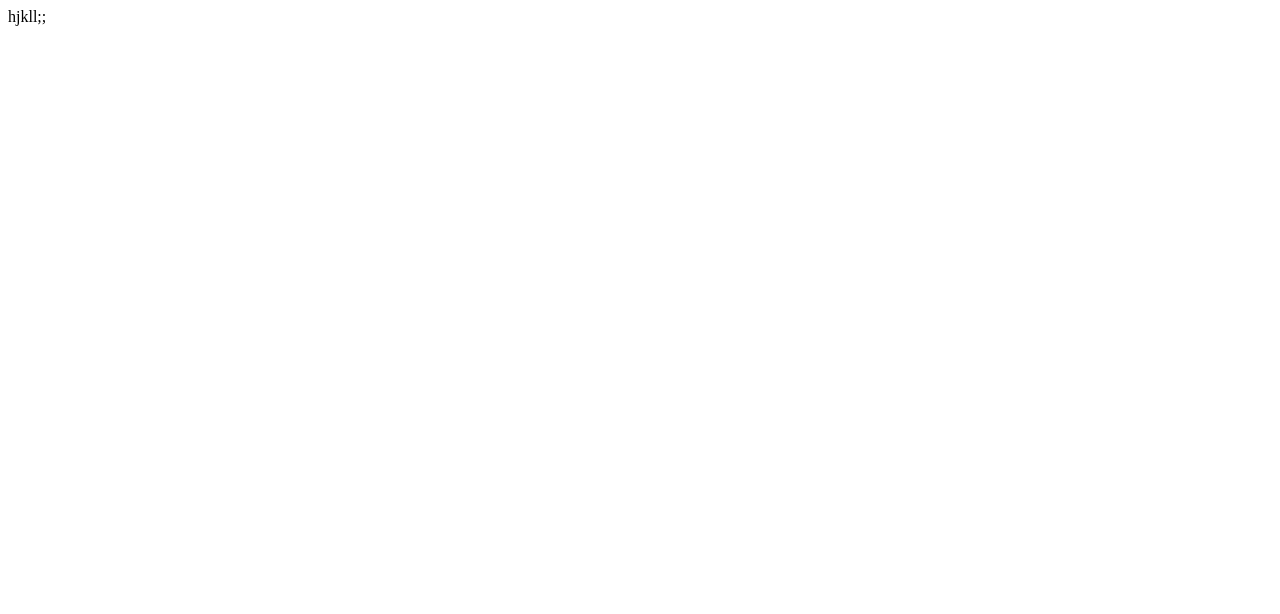
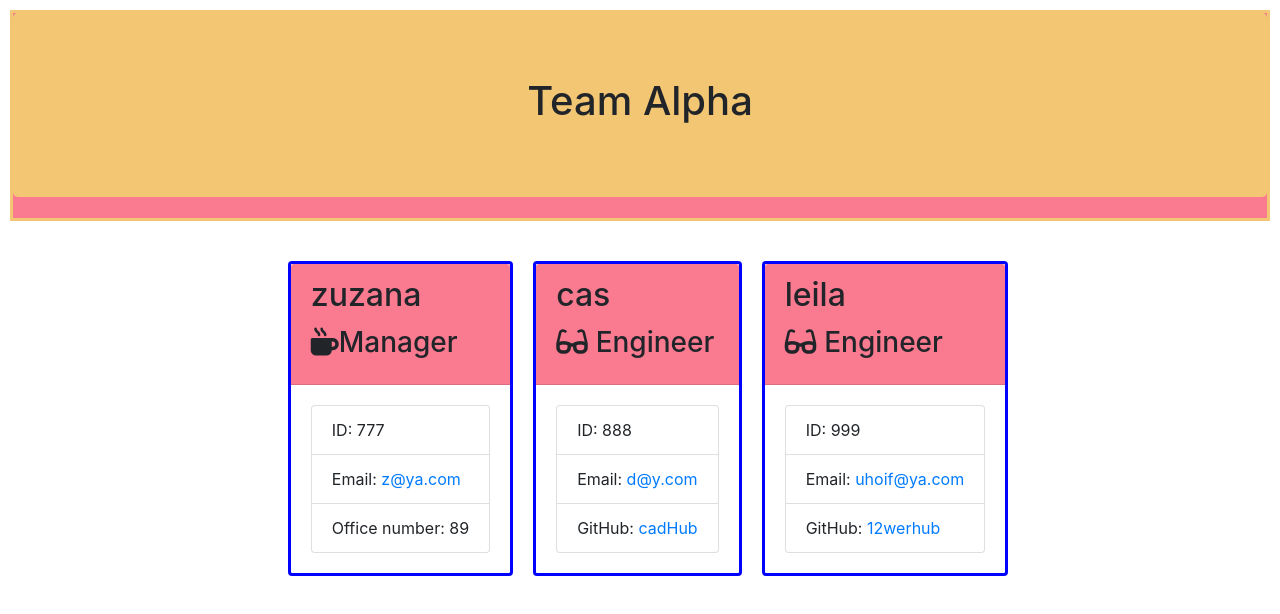
Before and after one commit to ZuzanaElt/Team-profile-generator, a website: page starter/team.html in a window 1280 px wide. Drawn offline with nearby package versions, Linux system fonts and the light colour scheme.

Commit message:
added css, created html using render

```diff
--- a/starter/src/page-template.js
+++ b/starter/src/page-template.js
@@ -90,7 +90,7 @@ module.exports = team => {
     <meta charset="UTF-8" />
     <meta name="viewport" content="width=device-width, initial-scale=1.0" />
     <meta http-equiv="X-UA-Compatible" content="ie=edge" />
-    <title>My Team</title>
+    <title>Team profile</title>
     <link rel="stylesheet" href="https://stackpath.bootstrapcdn.com/bootstrap/4.3.1/css/bootstrap.min.css"
         integrity="sha384-ggOyR0iXCbMQv3Xipma34MD+dH/1fQ784/j6cY/iJTQUOhcWr7x9JvoRxT2MZw1T" crossorigin="anonymous">
     <link rel="stylesheet" href="style.css">
--- /dev/null
+++ b/starter/style.css
@@ -0,0 +1,23 @@
+.container-fluid
+{
+    background-color: rgb(250, 122, 144);
+    padding-bottom:5px;
+    border: 3px rgb(243, 198, 115) solid;
+    radius:15px;
+    margin-bottom: 30px;
+
+}
+ body{
+   margin: 10px;
+}
+.jumbotron{
+    background-color:rgb(243, 198, 115);
+}
+.employee-card{
+    border: 3px blue solid;
+
+    margin:10px;
+}
+.card-header{
+    background-color:rgb(250, 122, 144);
+}
--- a/starter/team.html
+++ b/starter/team.html
@@ -1 +1,74 @@
-hjkll;;
+
+    <!DOCTYPE html>
+<html lang="en">
+
+<head>
+    <meta charset="UTF-8" />
+    <meta name="viewport" content="width=device-width, initial-scale=1.0" />
+    <meta http-equiv="X-UA-Compatible" content="ie=edge" />
+    <title>My Team</title>
+    <link rel="stylesheet" href="https://stackpath.bootstrapcdn.com/bootstrap/4.3.1/css/bootstrap.min.css"
+        integrity="sha384-ggOyR0iXCbMQv3Xipma34MD+dH/1fQ784/j6cY/iJTQUOhcWr7x9JvoRxT2MZw1T" crossorigin="anonymous">
+    <link rel="stylesheet" href="style.css">
+    <script src="https://kit.fontawesome.com/c502137733.js"></script>
+</head>
+
+<body>
+    <div class="container-fluid">
+        <div class="row">
+            <div class="col-12 jumbotron mb-3 team-heading">
+                <h1 class="text-center">Team Alpha</h1>
+            </div>
+        </div>
+    </div>
+    <div class="container">
+        <div class="row">
+            <div class="team-area col-12 ml-2 d-flex justify-content-center ">
+
+        <div class="card employee-card">
+        <div class="card-header">
+            <h2 class="card-title">zuzana</h2>
+            <h3 class="card-title"><i class="fas fa-mug-hot "></i>Manager</h3>
+        </div>
+        <div class="card-body">
+            <ul class="list-group">
+                <li class="list-group-item">ID: 777</li>
+                <li class="list-group-item">Email: <a href="mailto:z@ya.com">z@ya.com</a></li>
+                <li class="list-group-item">Office number: 89</li>
+            </ul>
+        </div>
+    </div>
+
+        <div class="card employee-card">
+    <div class="card-header">
+        <h2 class="card-title">cas</h2>
+        <h3 class="card-title"><i class="fas fa-glasses mr-2"></i>Engineer</h3>
+    </div>
+    <div class="card-body">
+        <ul class="list-group">
+            <li class="list-group-item">ID: 888</li>
+            <li class="list-group-item">Email: <a href="mailto:d@y.com">d@y.com</a></li>
+            <li class="list-group-item">GitHub: <a href="https://github.com/cadHub" target="_blank" rel="noopener noreferrer">cadHub</a></li>
+        </ul>
+    </div>
+</div>
+
+        <div class="card employee-card">
+    <div class="card-header">
+        <h2 class="card-title">leila</h2>
+        <h3 class="card-title"><i class="fas fa-glasses mr-2"></i>Engineer</h3>
+    </div>
+    <div class="card-body">
+        <ul class="list-group">
+            <li class="list-group-item">ID: 999</li>
+            <li class="list-group-item">Email: <a href="mailto:uhoif@ya.com">uhoif@ya.com</a></li>
+            <li class="list-group-item">GitHub: <a href="https://github.com/12werhub" target="_blank" rel="noopener noreferrer">12werhub</a></li>
+        </ul>
+    </div>
+</div>
+
+            </div>
+        </div>
+    </div>
+</body>
+</html>
```
Also changed, not shown: starter/index.js (+18 -21 lines).
